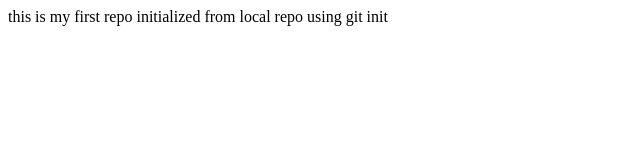
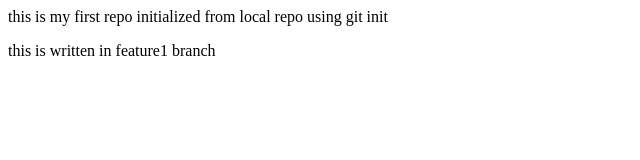
Before and after one commit to RCorp-N/local-repo, a plain HTML site: page index.html in a window 1280 px wide. Shown: the whole page, without its empty margins (0-640 px from the left). Drawn offline with Linux system fonts and the light colour scheme.

Commit message:
Add new lines in index.html

```diff
--- a/index.html
+++ b/index.html
@@ -1 +1,2 @@
 <p>this is my first repo initialized from local repo using git init</p>
+<p>this is written in feature1 branch</p>
```
